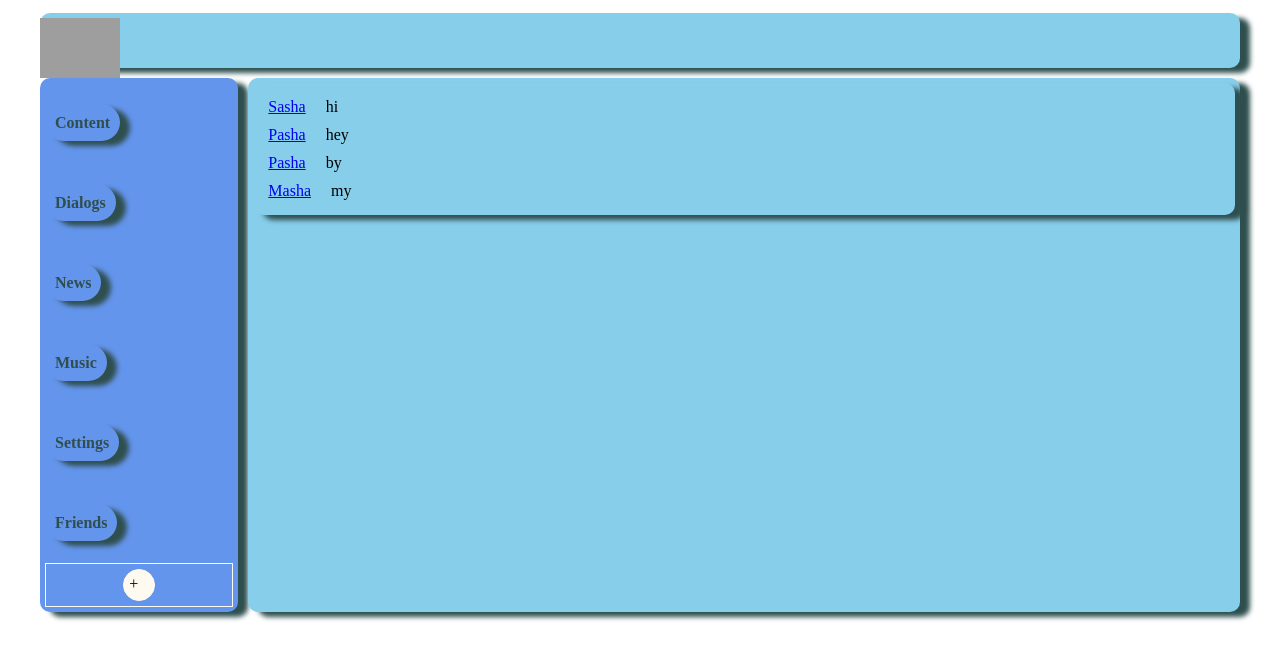
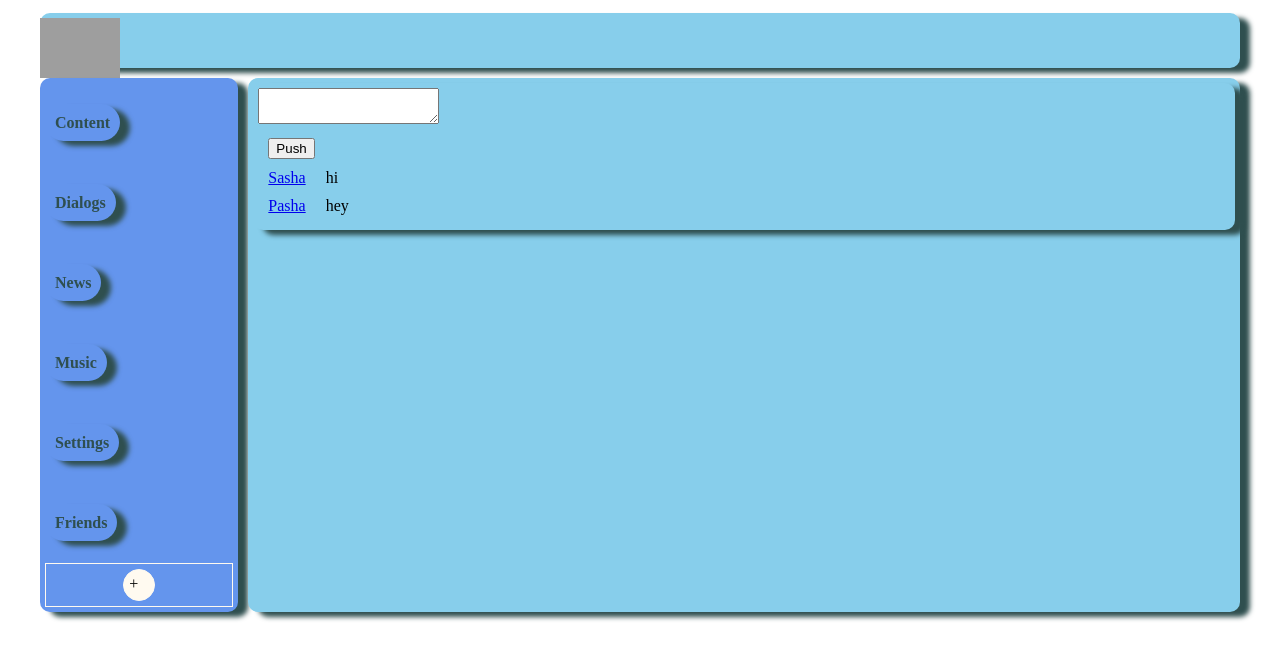
Before and after one commit to Denisssska/Socseti, a React (Create React App) app: page /dialogs in a window 1280 px wide. Shown: the top 660 px of the page. Built offline with nearby package versions, Linux system fonts and the light colour scheme; grey boxes are pictures that could not be loaded.

Commit message:
commit-2

```diff
--- a/src/App.tsx
+++ b/src/App.tsx
@@ -9,34 +9,14 @@ import {News} from "./components/news/news";
 import {Music} from "./components/music/music";
 import {Settings} from "./components/settings/settings";
 import {Friends} from "./components/friends/friends";
+import {StoreType} from "./reduxe/state";
 
-
-export type SideBarType = {
-    name: string
-    surname: string
-    photo: string
-}
-export type DialogDataType = {
-    message: string
-    id: string
-    name: string
-}
-export type ProfileObjType = {
-    id: string
-    message: string
-    likes: number
-}
-export type StateType = {
-    newMessageFromPost: string
-    profileObj: Array<ProfileObjType>
-    dialogData: Array<DialogDataType>
-    sideBar: Array<SideBarType>
-    addPost: () => void
-    changeFromPost: (text: string) => void
+type PropsType = {
+    store: StoreType
 }
 
-function App(props: StateType) {
-
+const App: React.FC<PropsType> = ({store}) => {
+    const state = store.getState()
     return (
         <BrowserRouter>
             <div className='app-wrapper'>
@@ -45,17 +25,20 @@ function App(props: StateType) {
                 <div className='app-wrapper-all'>
                     <Routes>
                         <Route path={'/content/*'}
-                               element={<Content postObj={props.profileObj}
-                                                 addPost={props.addPost}
-                                                 changeFromPost={props.changeFromPost}
-                                                 newMessageFromPost={props.newMessageFromPost}
+                               element={<Content postObj={state.profileObj}
+                                                 dispatch={store.dispatch.bind(store)}
+                                                 newMessageFromPost={state.newMessageFromPost}
                                />}
                         />
-                        <Route path={'/dialogs/*'} element={<Dialogs dialogData={props.dialogData}/>}/>
+                        <Route path={'/dialogs/*'} element={<Dialogs dialogData={state.dialogData}
+                                                                     dispatch={store.dispatch.bind(store)}
+                                                                     newMessageFromPost={state.newMessageFromPost}
+                        />}
+                        />
                         <Route path={'/news/*'} element={<News/>}/>
                         <Route path={'/music/*'} element={<Music/>}/>
                         <Route path={'/settings/*'} element={<Settings/>}/>
-                        <Route path={'/friends/*'} element={<Friends sideBar={props.sideBar}/>}/>
+                        <Route path={'/friends/*'} element={<Friends sideBar={state.sideBar}/>}/>
                     </Routes>
                 </div>
             </div>
--- a/src/components/dialogs/dialog/dialog.tsx
+++ b/src/components/dialogs/dialog/dialog.tsx
@@ -12,6 +12,7 @@ export const Dialog = (props:DialogsPropsType) => {
 
     return (
         <div>
+
             <span>
                 <NavLink className={c.name} to={'/dialogs/' + props.id}>{props.name}</NavLink>
             </span>
--- a/src/components/dialogs/dialogs.tsx
+++ b/src/components/dialogs/dialogs.tsx
@@ -1,22 +1,46 @@
-import React from 'react';
+import React, {ChangeEvent} from 'react';
 import c from './dialogs.module.css';
 import Dialog from "./dialog/dialog";
+import {Unybutton} from "../profile/unybutton";
+import {ActionsType, AddMessageActionCreater, DialogDataType, UpdateNewPostActionCreater} from "../../reduxe/state";
 
-export type DialogsDataType ={
-    message:string,
-    id:string,
-    name:string
+
+export type DialogsDataType={
+    dialogData:Array<DialogDataType>
+    dispatch:(action:ActionsType)=>void
+    newMessageFromPost:string
 }
-export type ArrayDialogsDataType={
-    dialogData:Array<DialogsDataType>
-}
-export const Dialogs = (props:ArrayDialogsDataType) => {
+export const Dialogs:React.FC<DialogsDataType> = ({newMessageFromPost,dispatch,dialogData}) => {
 
-    let dialogArr = props.dialogData.map((item)=><Dialog message={item.message} id={item.id} name={item.name}/>)
+
+    const addPost = () => {
+        let action =AddMessageActionCreater()
+        dispatch(action)
+        let baction = UpdateNewPostActionCreater('')
+        dispatch(baction)
+        // props.addPost()
+        // props.changeFromPost('')
+    }
+
+    const changeFromPost=(event:ChangeEvent<HTMLTextAreaElement>)=>{
+        let newMessage = event.currentTarget.value
+        if(newMessage){
+            let action = UpdateNewPostActionCreater(newMessage)
+            dispatch(action)
+        }
+
+    }
+
+    let dialogArr = dialogData.map((item)=><Dialog message={item.message} id={item.id} name={item.name}/>)
     return (
 
         <div className={c.dialogs}>
+
             <div className={c.dialogsName}>
+
+            <textarea value={newMessageFromPost} onChange={changeFromPost}   className={c.textarea}/>
+
+                <Unybutton callback={addPost} name='Push'/>
                 {dialogArr}
             </div>
 
--- a/src/components/navbar/navbar.tsx
+++ b/src/components/navbar/navbar.tsx
@@ -2,10 +2,8 @@ import React from 'react';
 import c from './navbar.module.css'
 import {NavLink} from "react-router-dom";
 
-
 export const Navbar = ()=>{
 
- //let Inactive = ({isActive})=>(isActive? ' active' : '')
     return(
         <nav className={c.nav}>
             <div>
--- a/src/components/profile/content.tsx
+++ b/src/components/profile/content.tsx
@@ -2,28 +2,22 @@ import React from 'react';
 import c from './content.module.css'
 import {Post} from "./myposts/post/post";
 import {Contentinfo} from "./myposts/contentinfo/contentinfo";
+import {ActionsType, ProfileObjType} from "../../reduxe/state";
 
 
-export type ProfileObjType = {
-    id: string
-    message: string
-    likes: number
+type ArrayPost = {
+    newMessageFromPost: string
+    postObj: Array<ProfileObjType>
+    dispatch: (action: ActionsType) => void
 }
-type ArrayPost={
-    newMessageFromPost:string
-    postObj:Array<ProfileObjType>
-    addPost:()=>void
-    changeFromPost:(text:string)=>void
-}
-export const Content = (props:ArrayPost) => {
+export const Content: React.FC<ArrayPost> = ({newMessageFromPost, postObj, dispatch}) => {
 
-    let posts = props.postObj.map((item) =><Post key={item.id} id={item.id} message={item.message} likes={item.likes}/>)
+    let posts = postObj.map((item) => <Post key={item.id} id={item.id} message={item.message} likes={item.likes}/>)
     return (
         <div className={c.content}>
             <Contentinfo
-                newMessageFromPost={props.newMessageFromPost}
-                addPost={props.addPost}
-                changeFromPost={props.changeFromPost}
+                newMessageFromPost={newMessageFromPost}
+                dispatch={dispatch}
             />
             {posts}
         </div>
--- a/src/components/profile/myposts/contentinfo/contentinfo.tsx
+++ b/src/components/profile/myposts/contentinfo/contentinfo.tsx
@@ -1,27 +1,32 @@
 import React from 'react';
 import c from '../../content.module.css'
 import {Unybutton} from "../../unybutton";
+import {ActionsType, AddPostTextActionCreater, UpdateNewPostActionCreater} from "../../../../reduxe/state";
 
 type ContentInfoType = {
-    addPost: () => void
-    changeFromPost:(newText:string)=>void
+    dispatch:(action:ActionsType)=>void
     newMessageFromPost:string
+}
 
-}
-export const Contentinfo = (props: ContentInfoType) => {
+export const Contentinfo:React.FC<ContentInfoType> = ({dispatch,newMessageFromPost}) => {
 
     let newPostElement = React.createRef<HTMLTextAreaElement>()
 
     const addPost = () => {
-            props.addPost()
-            props.changeFromPost('')
+        let action =AddPostTextActionCreater()
+        dispatch(action)
+        let baction = UpdateNewPostActionCreater('')
+        dispatch(baction)
+            // props.addPost()
+            // props.changeFromPost('')
     }
 
     const changeFromPost=()=>{
         let newText = newPostElement.current?.value
         if(newText){
-           props.changeFromPost(newText)
-            console.log(newText)
+            let action = UpdateNewPostActionCreater(newText)
+          dispatch(action)
+
         }
     }
     return (
@@ -31,7 +36,7 @@ export const Contentinfo = (props: ContentInfoType) => {
                     src="https://global-uploads.webflow.com/5ef5480befd392489dacf544/5f9f5e5943de7e69a1339242_5f44a7398c0cdf460857e744_img-image.jpeg"
                     alt="aaa"/>
             </div>
-            <textarea value={props.newMessageFromPost} onChange={changeFromPost} ref={newPostElement}  className={c.textarea}/>
+            <textarea value={newMessageFromPost} onChange={changeFromPost} ref={newPostElement}  className={c.textarea}/>
             <div>
                 <Unybutton callback={addPost} name='Push'/>
             </div>
--- a/src/index.tsx
+++ b/src/index.tsx
@@ -7,15 +7,7 @@ import React from 'react';
 let rerenderEntireTree = () => {
     ReactDOM.render(
         <React.StrictMode>
-
-            <App profileObj={store._state.profileObj}
-                 dialogData={store._state.dialogData}
-                 sideBar={store._state.sideBar}
-                 addPost={store.addPost.bind(store)}
-                 changeFromPost={store.changeFromPost.bind(store)}
-                 newMessageFromPost={store._state.newMessageFromPost}
-            />
-
+            <App store={store}/>
         </React.StrictMode>,
         document.getElementById('root')
     );
--- a/src/reduxe/state.tsx
+++ b/src/reduxe/state.tsx
@@ -21,28 +21,38 @@ export type StateType = {
     dialogData: Array<DialogDataType>
     sideBar: Array<SideBarType>
 }
+
+export type ActionsType = ReturnType<typeof AddPostTextActionCreater> |
+    ReturnType<typeof UpdateNewPostActionCreater>|
+    ReturnType<typeof AddMessageActionCreater>
 export type StoreType = {
     _state: StateType
-    rerenderEntireTree: (state: StateType) => void
-    addPost: () => void
-    changeFromPost: (newText: string) => void
-    subscribe: () => void
+    getState: () => StateType
+    _callSubscriber: () => void
+    dispatch: (action: ActionsType) => void
+    subscribe: (observer: () => void) => void
 }
 
-let store = {
+
+export const AddPostTextActionCreater = () => ({type: 'ADD-POST'}) as const
+export const UpdateNewPostActionCreater = (newText: string) => ({
+    type: 'CHANGE-FROM-POST',
+    newText: newText
+}) as const
+export const AddMessageActionCreater = ()=>({type:'add-message'}) as const
+
+let store: StoreType = {
     _state: {
 
         newMessageFromPost: '',
         profileObj: [
             {id: v1(), message: 'Hi man', likes: 12},
             {id: v1(), message: 'Hi man', likes: 13},
-            {id: v1(), message: 'Hi man', likes: 14},
+
         ],
         dialogData: [
             {message: 'hi', id: v1(), name: 'Sasha'},
             {message: 'hey', id: v1(), name: 'Pasha'},
-            {message: 'by', id: v1(), name: 'Pasha'},
-            {message: 'my', id: v1(), name: 'Masha'}
         ],
         sideBar: [
             {
@@ -65,9 +75,10 @@ let store = {
     getState() {
         return this._state
     },
-    _rerenderEntireTree() {
+    _callSubscriber() {
     },
-    addPost() {
+    dispatch(action: ActionsType) {
+        if (action.type === "ADD-POST") {
             const newPost = {
                 id: v1(),
                 message: this._state.newMessageFromPost,
@@ -75,14 +86,23 @@ let store = {
             }
             this._state.profileObj.push(newPost)
             this._state.newMessageFromPost = ''
-        this._rerenderEntireTree()
-    },
-    changeFromPost(newText: string) {
-        this._state.newMessageFromPost = newText
-        this._rerenderEntireTree()
+            this._callSubscriber()
+        } else if (action.type === 'CHANGE-FROM-POST') {
+            this._state.newMessageFromPost = action.newText
+            this._callSubscriber()
+        }else if(action.type === 'add-message'){
+            const newMessage = {
+                message:this._state.newMessageFromPost,
+                id:v1(),
+                name:'Sasha'
+            }
+            this._state.dialogData.push(newMessage)
+            this._state.newMessageFromPost=''
+            this._callSubscriber()
+        }
     },
     subscribe(observer: () => void) {
-        this._rerenderEntireTree = observer
+        this._callSubscriber = observer
     }
 }
 export default store;
```
Also changed, not shown: 1 other file (tests, documents, lock files or other folders). Lines whose indentation alone changed are shown as unchanged.
